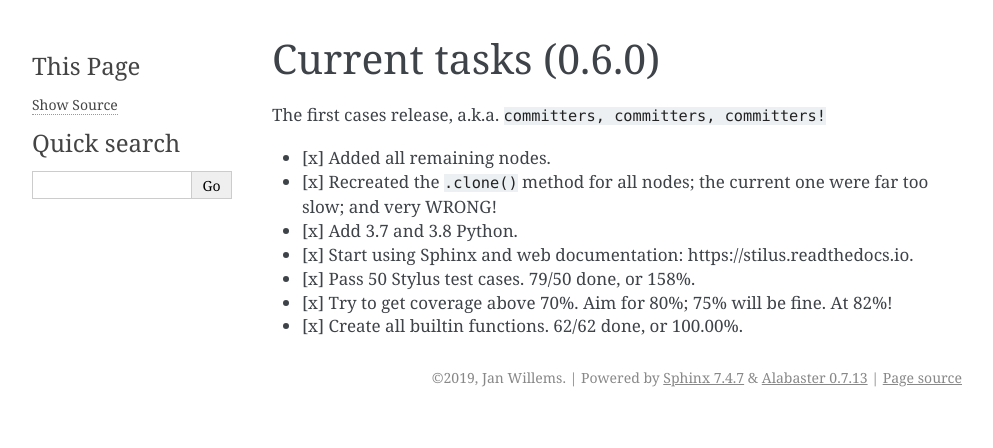
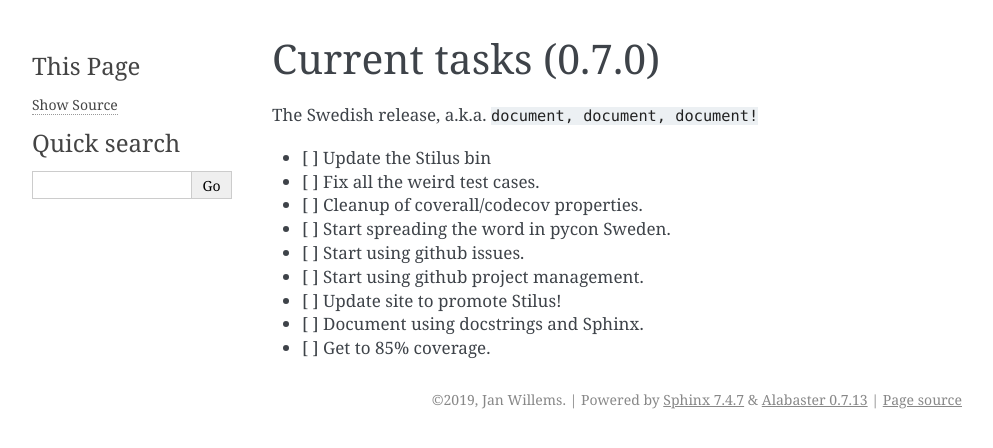
Before and after one commit to jw/stilus, a Sphinx documentation site: the page built from docs/plan/current.md, in a window 1280 px wide. Shown: the top 448 px of the page, without its empty margins (148-1141 px from the left). Built offline with Sphinx 7.4.7, drawn with Linux system fonts in a browser that asks for light colours.

Commit message:
Small documentation update.

```diff
--- a/docs/plan/current.md
+++ b/docs/plan/current.md
@@ -1,11 +1,13 @@
-### Current tasks (0.6.0)
+### Current tasks (0.7.0)
 
-The first cases release, a.k.a. `committers, committers, committers!`
+The Swedish release, a.k.a. `document, document, document!`
 
- - [x] Added all remaining nodes.
- - [x] Recreated the `.clone()` method for all nodes; the current one were far too slow; and very WRONG!
- - [x] Add 3.7 and 3.8 Python.
- - [x] Start using Sphinx and web documentation: https://stilus.readthedocs.io.
- - [x] Pass 50 Stylus test cases.  79/50 done, or 158%.
- - [x] Try to get coverage above 70%. Aim for 80%; 75% will be fine.  At 82%!
- - [x] Create all builtin functions. 62/62 done, or 100.00%.
+ - [ ] Update the Stilus bin
+ - [ ] Fix all the weird test cases.
+ - [ ] Cleanup of coverall/codecov properties.
+ - [ ] Start spreading the word in pycon Sweden.
+ - [ ] Start using github issues.
+ - [ ] Start using github project management.
+ - [ ] Update site to promote Stilus!
+ - [ ] Document using docstrings and Sphinx.
+ - [ ] Get to 85% coverage.
```
Also changed, not shown: docs/plan/future.md (+5 -10 lines), docs/plan/history.md (+9 -4 lines).
